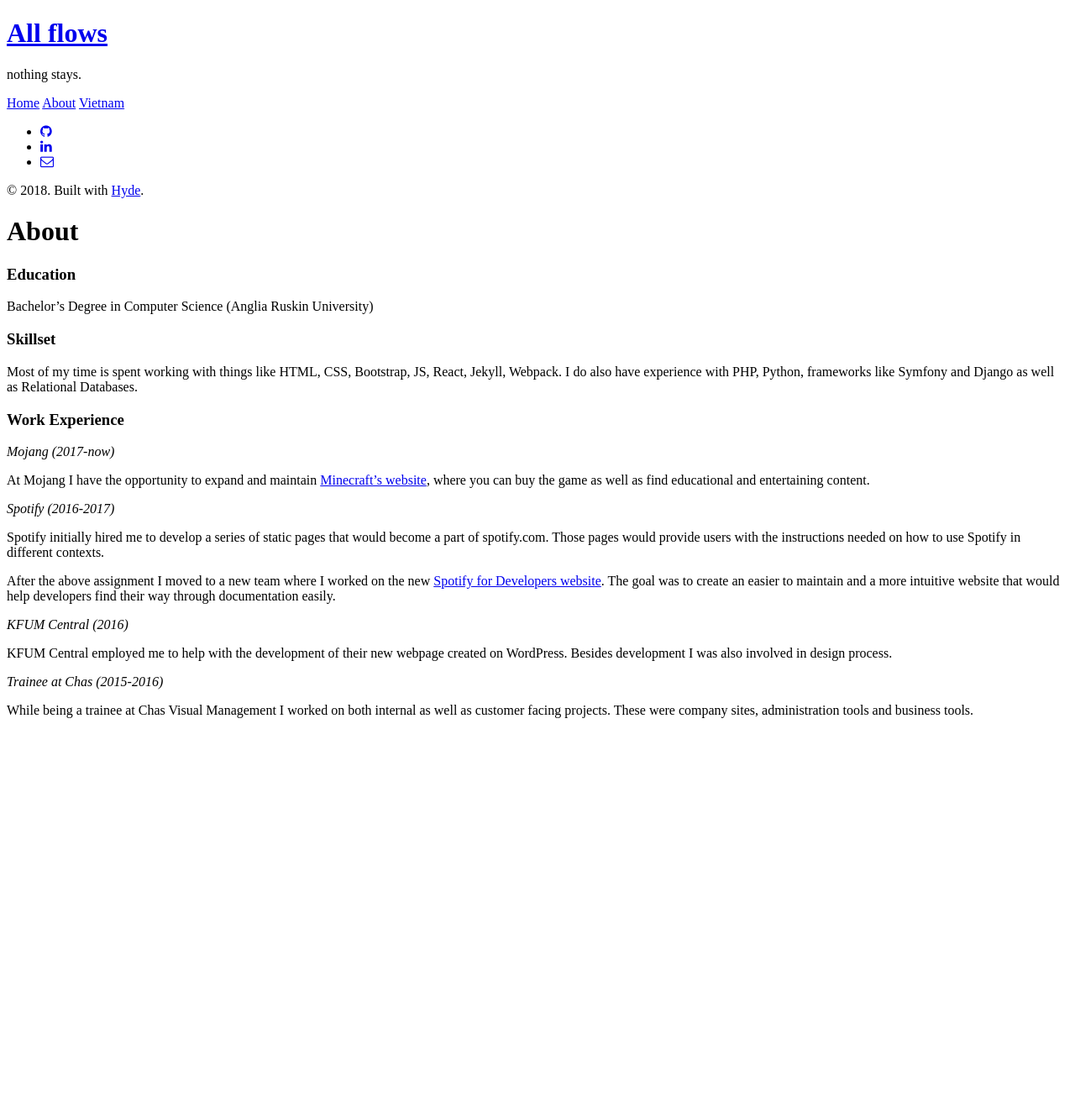
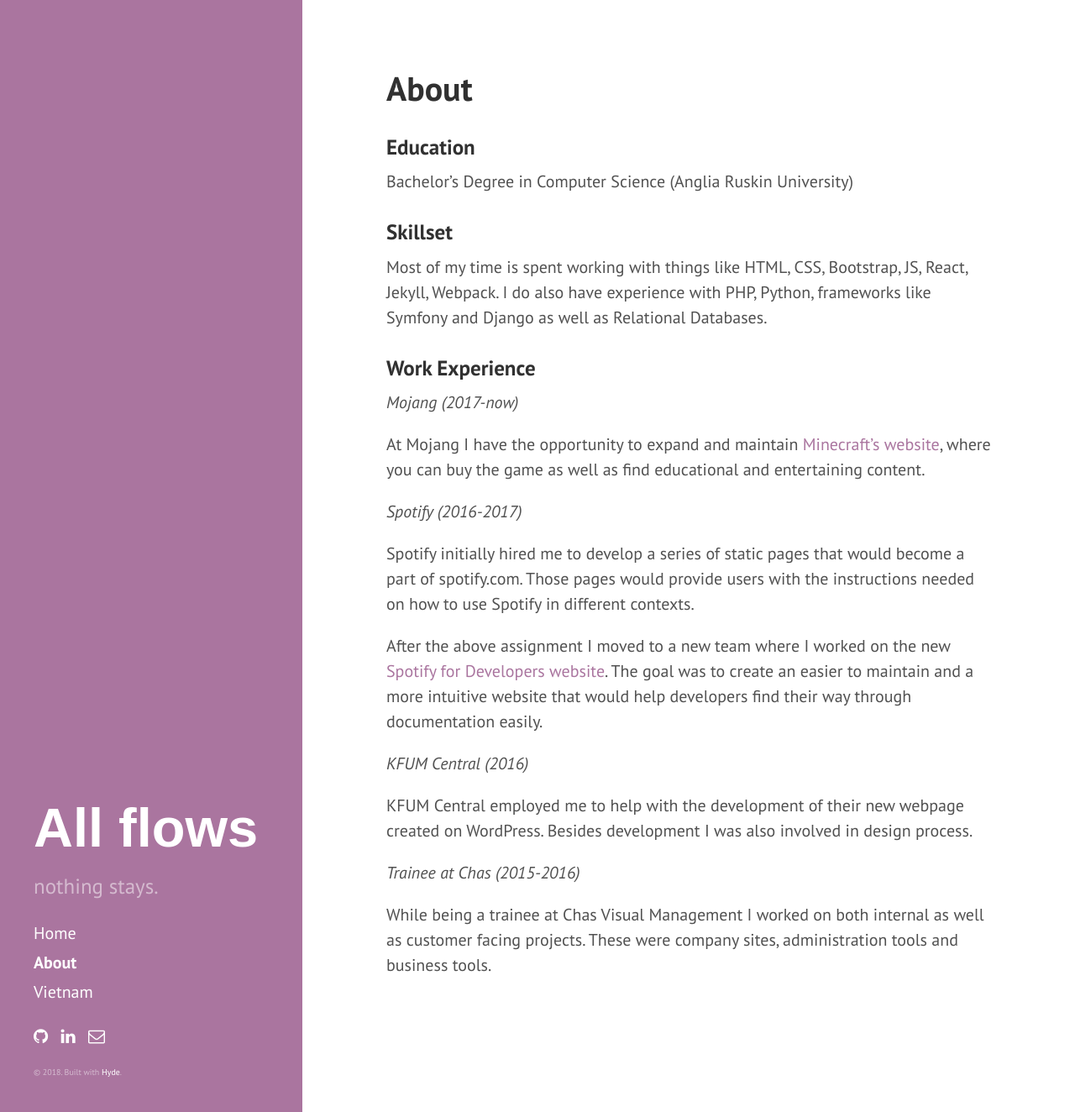
Before and after one commit to mariakatsourani/allflows, a Jekyll site: the page built from about.md, in a window 1280 px wide and 1324 px high. Shown: the whole window at 84% size. Built offline with Jekyll 4.4.1, drawn with Linux system fonts in a browser that asks for light colours; some web fonts are replaced.

Commit message:
Try another url solution

```diff
--- a/_config.yml
+++ b/_config.yml
@@ -8,7 +8,8 @@ permalink: pretty
 # Setup
 title: All flows
 description: 'nothing stays.'
-baseurl: "/"
+url: 'https://mariakatsourani.github.io/allflows'
+baseurl: ''
 
 author:
   name: 'Maria Kat'
--- a/_includes/head.html
+++ b/_includes/head.html
@@ -15,13 +15,13 @@
   </title>
 
   <!-- Theme CSS -->
-  <link rel="stylesheet" href="{{site.baseurl}}{{"public/css/poole.css" | relative_url }}">
-  <link rel="stylesheet" href="{{site.baseurl}}{{"public/css/syntax.css" | relative_url }}">
-  <link rel="stylesheet" href="{{site.baseurl}}{{"public/css/hyde.css" | relative_url }}">
+  <link rel="stylesheet" href="/{{site.baseurl}}{{"public/css/poole.css" | relative_url }}">
+  <link rel="stylesheet" href="/{{site.baseurl}}{{"public/css/syntax.css" | relative_url }}">
+  <link rel="stylesheet" href="/{{site.baseurl}}{{"public/css/hyde.css" | relative_url }}">
   <link rel="stylesheet" href="https://fonts.googleapis.com/css?family=PT+Sans:400,400italic,700|Inder">
 
   <!-- Custom CSS  -->
-  <link rel="stylesheet" href="{{site.baseurl}}{{"public/css/overrides.css" | relative_url }}">
+  <link rel="stylesheet" href="/{{site.baseurl}}{{"public/css/overrides.css" | relative_url }}">
   <link rel="stylesheet" href="https://maxcdn.bootstrapcdn.com/font-awesome/4.7.0/css/font-awesome.min.css">
 
   <!-- RSS -->
--- a/_includes/sidebar.html
+++ b/_includes/sidebar.html
@@ -16,7 +16,7 @@
       {% for node in pages_list %}
         {% if node.title != null %}
           {% if node.layout == "page" or node.layout =="category-page" %}
-            <a class="sidebar-nav-item{% if page.url == node.url %} active{% endif %}" href="{{site.baseurl}}{{ node.url  | relative_url}}">{{ node.title }}</a>
+            <a class="sidebar-nav-item{% if page.url == node.url %} active{% endif %}" href="/{{site.baseurl}}{{ node.url  | relative_url}}">{{ node.title }}</a>
           {% endif %}
         {% endif %}
       {% endfor %}
```
